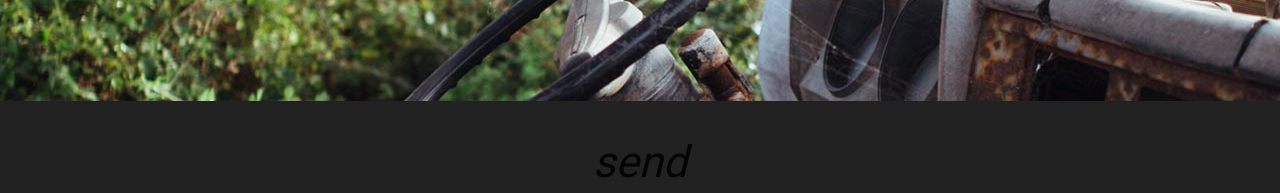
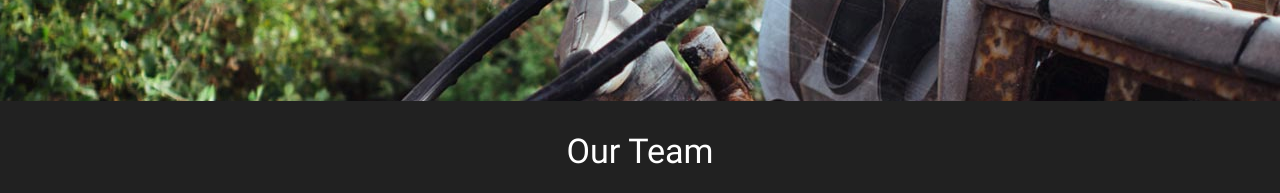
Before and after one commit to visyo/visyo.github.io, a plain HTML site: page index.html in a window 1280 px wide. Shown: the part 1240-1433 px from the top of the page. Drawn offline with nearby package versions, Linux system fonts and the light colour scheme; files whose address does not match are found by name.

Commit message:
remoção da palavra 'send' em cima da seção Our Team.

```diff
--- a/index.html
+++ b/index.html
@@ -129,7 +129,6 @@
           <div class="section">
             <div class="row">
               <div class="col s12 center">
-                <h3><i class="mdi-content-send">send</i></h3>
                 <h4 class="white-text">Our Team</h4>
                 <p class="left-align light cyan-text">Meet the visyonaires that are the soul of our startup and are working hardly and lovely to bring you more powerful and accurate products.</p>
 
```
